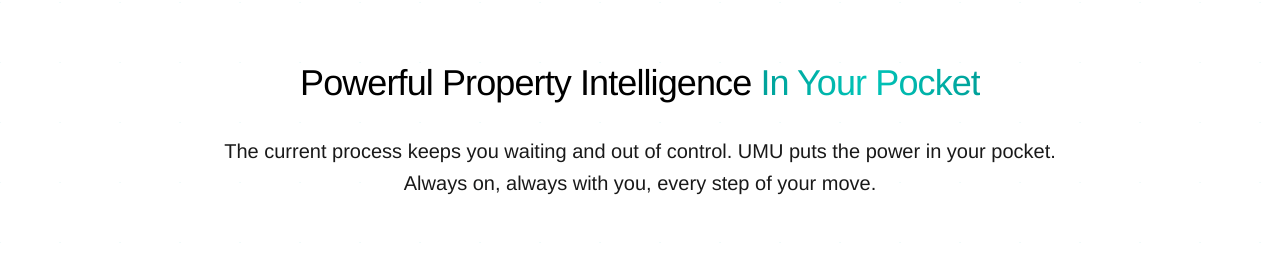
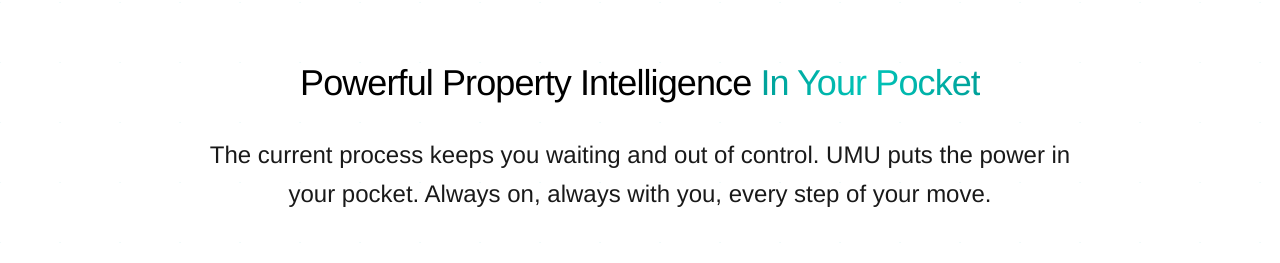
Before and after one commit to DevMysticCode/openproperty_new_website, a React (Vite) app: page / in a window 1280 px wide. Shown: the part 5278-5541 px from the top of the page. Built offline with nearby package versions, Linux system fonts and the light colour scheme.

Commit message:
our product subheading size change

```diff
--- a/src/components/MobileAppSection.tsx
+++ b/src/components/MobileAppSection.tsx
@@ -98,7 +98,7 @@ export default function MobileAppSection() {
               </span>
             </h2>
 
-            <p className="text-xl text-black/90 mx-auto leading-relaxed font-light">
+            <p className="text-[24px] text-black/90 mx-auto leading-relaxed font-light">
               The current process keeps you waiting and out of control. UMU puts
               the power in your pocket. Always on, always with you, every step
               of your move.
```
